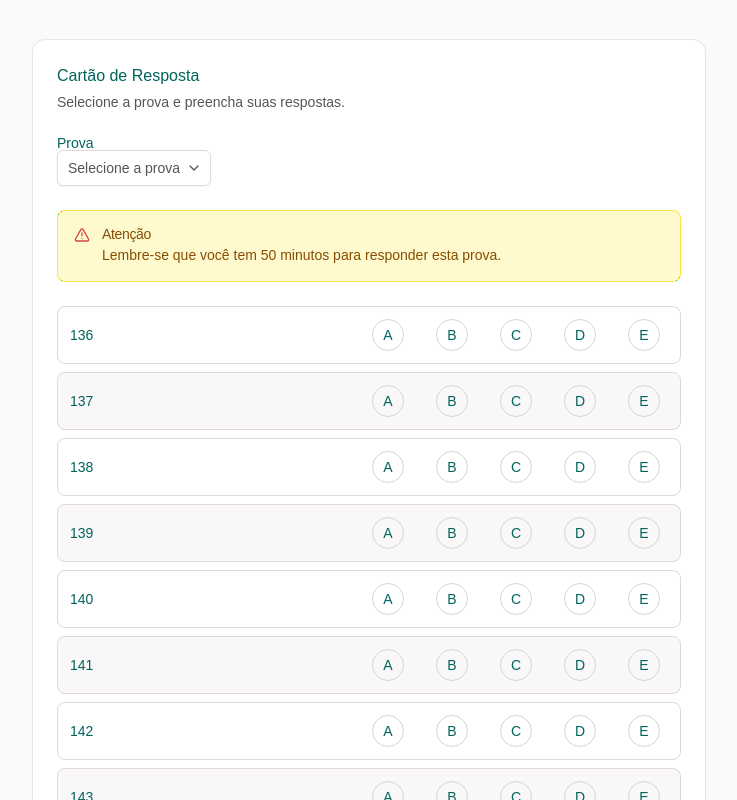
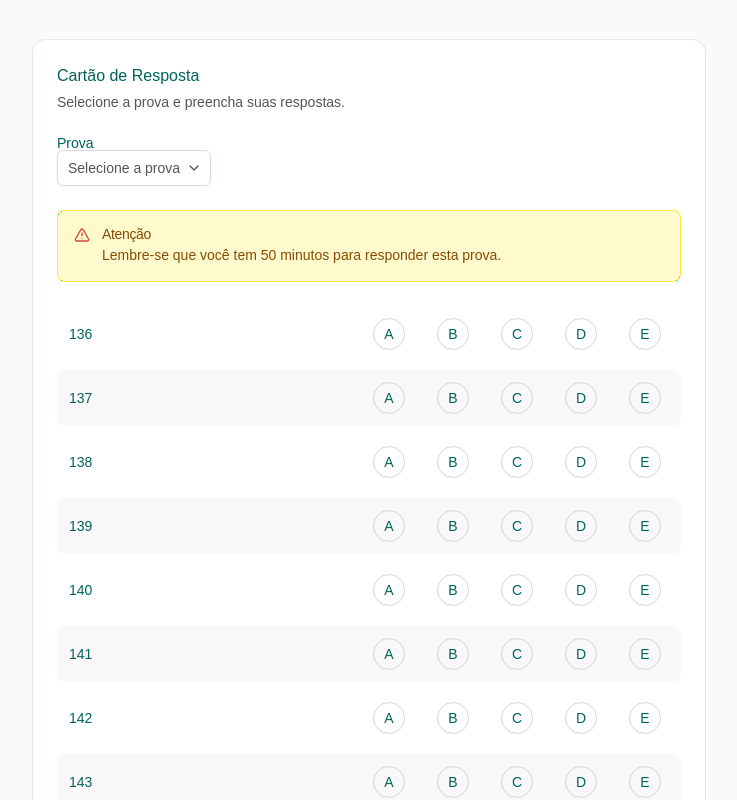
Before and after one commit to Pugialli/nexum, a Next.js app: page /cartao-resposta in a window 1280 px wide. Shown: the top 800 px of the page, without its empty margins (271-1008 px from the left). Built offline with nearby package versions, Linux system fonts and the light colour scheme; a web font is replaced by a local one.

Commit message:
whe dont need the stroke that surround this div, keep the stroke in the

```diff
--- a/app/cartao-resposta/page.tsx
+++ b/app/cartao-resposta/page.tsx
@@ -64,7 +64,7 @@ export default function CartaoRespostaPage() {
                 <div
                   key={qNumber}
                   className={cn(
-                    "flex items-center justify-between rounded-lg border p-3",
+                    "flex items-center justify-between rounded-lg p-3",
                     index % 2 === 0 ? "bg-card" : "bg-muted/50"
                   )}
                 >
```
